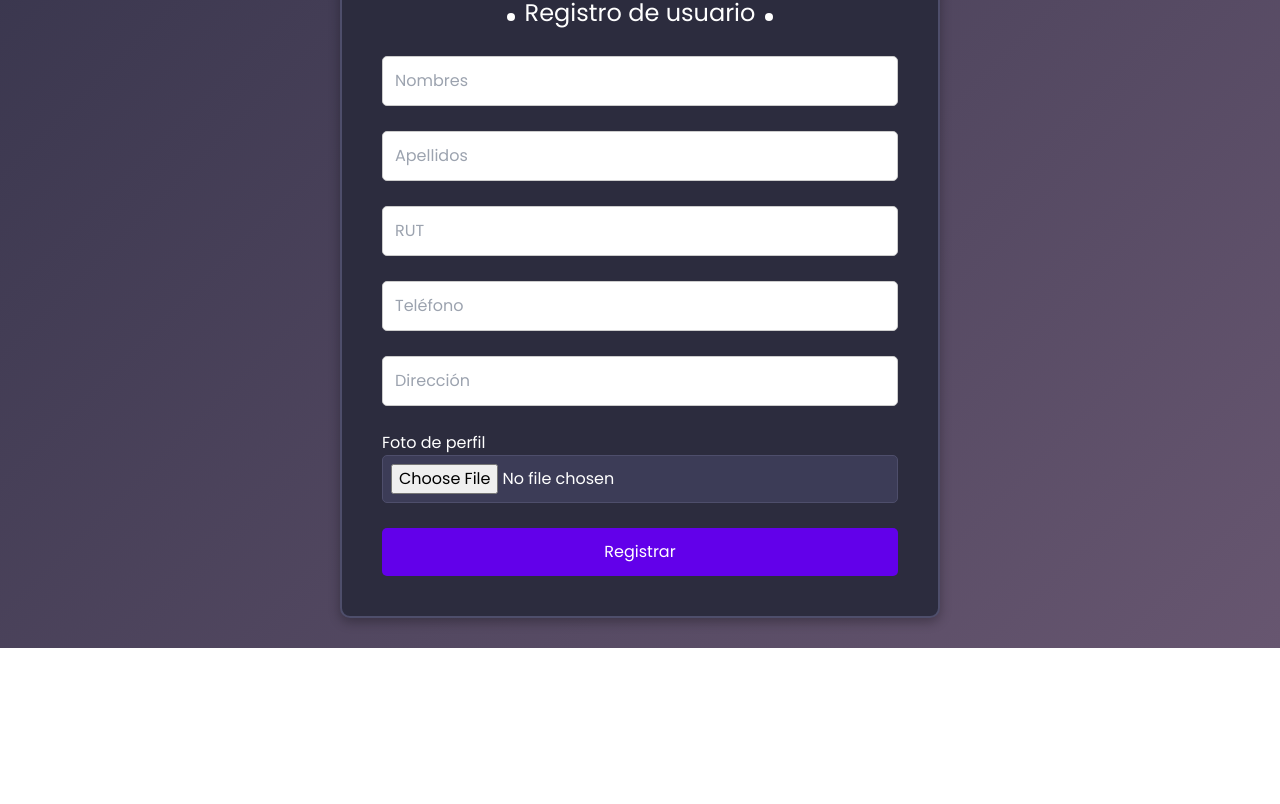
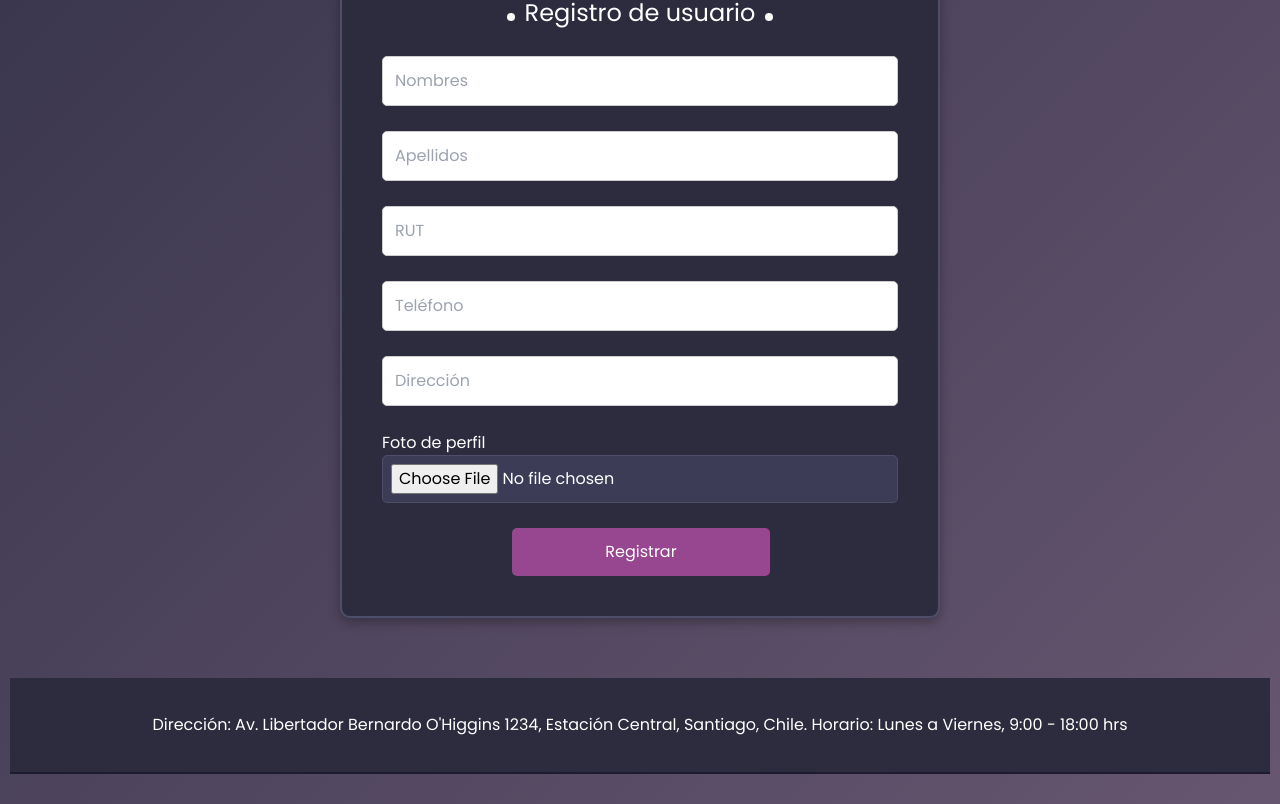
Before and after one commit to julianescobarlvarez/App-Web-BEC, a React (Vite) app in the folder frontend/: page /registro in a window 1280 px wide. Shown: the part 537-1341 px from the top of the page. Before the commit the page ends 1185 px from the top, so only its background shows below. Built offline with nearby package versions, Linux system fonts and the light colour scheme.

Commit message:
Cambios visuales a PagRegistro
footer cómo te odio

```diff
--- a/frontend/src/estilos/estilillo.css
+++ b/frontend/src/estilos/estilillo.css
@@ -87,6 +87,7 @@
   max-width: 600px;
   margin: 0 auto;
   box-shadow: 0 4px 12px rgba(0, 0, 0, 0.3);
+  margin-bottom: 60px;
 }
 
 /* Formulario */
@@ -145,7 +146,7 @@
   color: white;
   padding: 8px;
   width: 100%;
-  max-width: 100%; /* Asegura que el campo se ajuste al contenedor */
+  max-width: 100%;
   border-radius: 5px;
 }
 
@@ -159,23 +160,34 @@
 }
 
 .boton-registrar {
-  background-color: #6200ea;
+  background-color: #96478f;
   color: white;
   padding: 12px 20px;
   border: none;
   border-radius: 5px;
   cursor: pointer;
-  width: 100%;
+  width: 50%;
   font-size: 16px;
+  margin-left: 130px;
 }
 
 .boton-registrar:hover {
-  background-color: #3700b3;
+  background-color: #582864;
 }
 
 .imagen-registro {
   margin-bottom: 20px;
   width: 100px;
+}
+
+/* Pie de página */
+.footer-registro {
+  position: relative;
+  bottom: 0;
+  width: 103.3%;
+  background-color: #2C2C3E;
+  justify-content: center;
+  margin: 0%;
 }
 
 
--- a/frontend/src/paginas/PagRegistro.jsx
+++ b/frontend/src/paginas/PagRegistro.jsx
@@ -132,6 +132,10 @@ function PagRegistro() {
           </button>
         </form>
       </div>
+        {/* Footer con dirección y horario */}
+        <footer className="footer-registro">
+          <p>Dirección: Av. Libertador Bernardo O'Higgins 1234, Estación Central, Santiago, Chile. Horario: Lunes a Viernes, 9:00 - 18:00 hrs</p>
+        </footer>
     </div>
   );
 }
```
